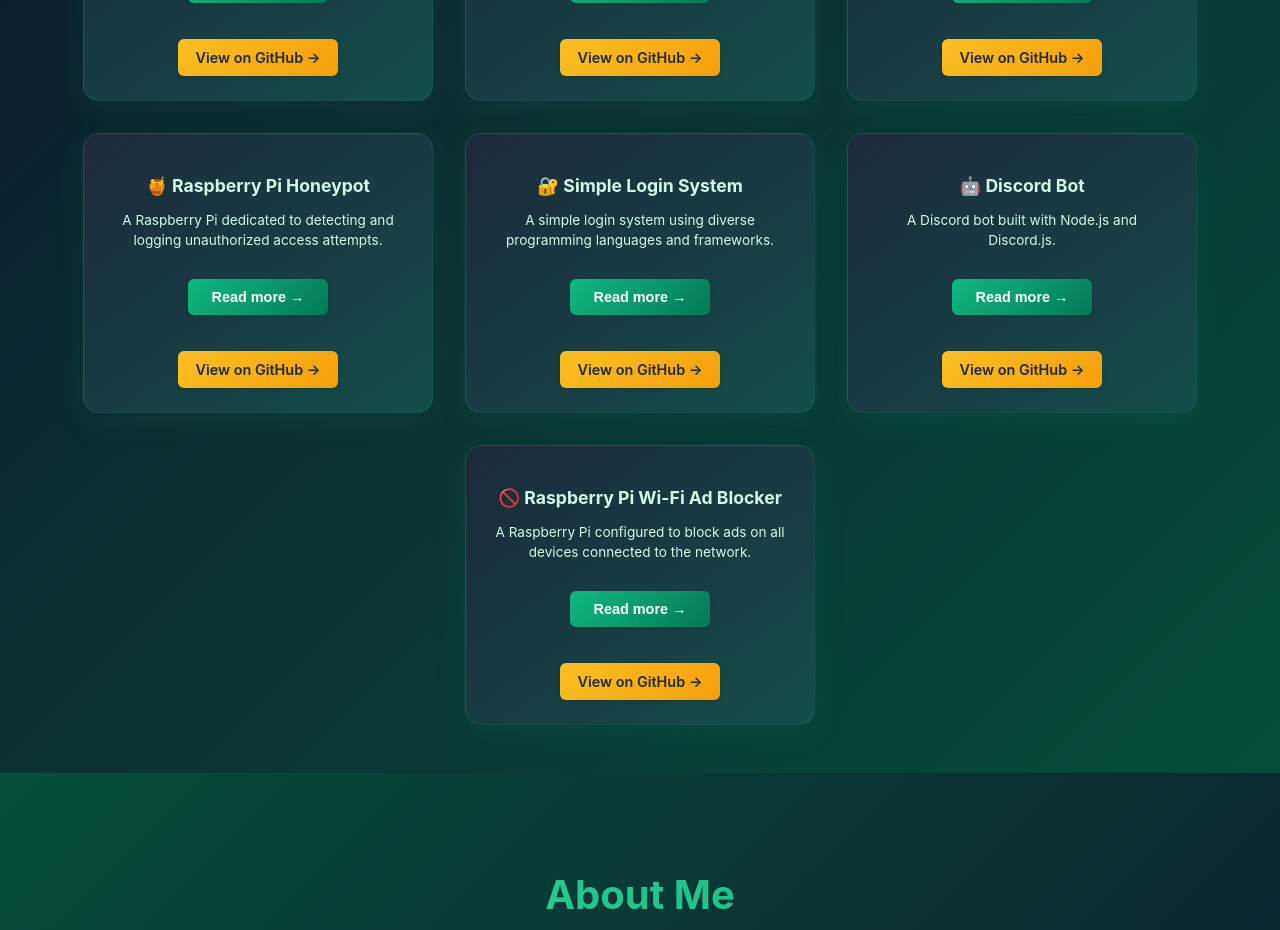
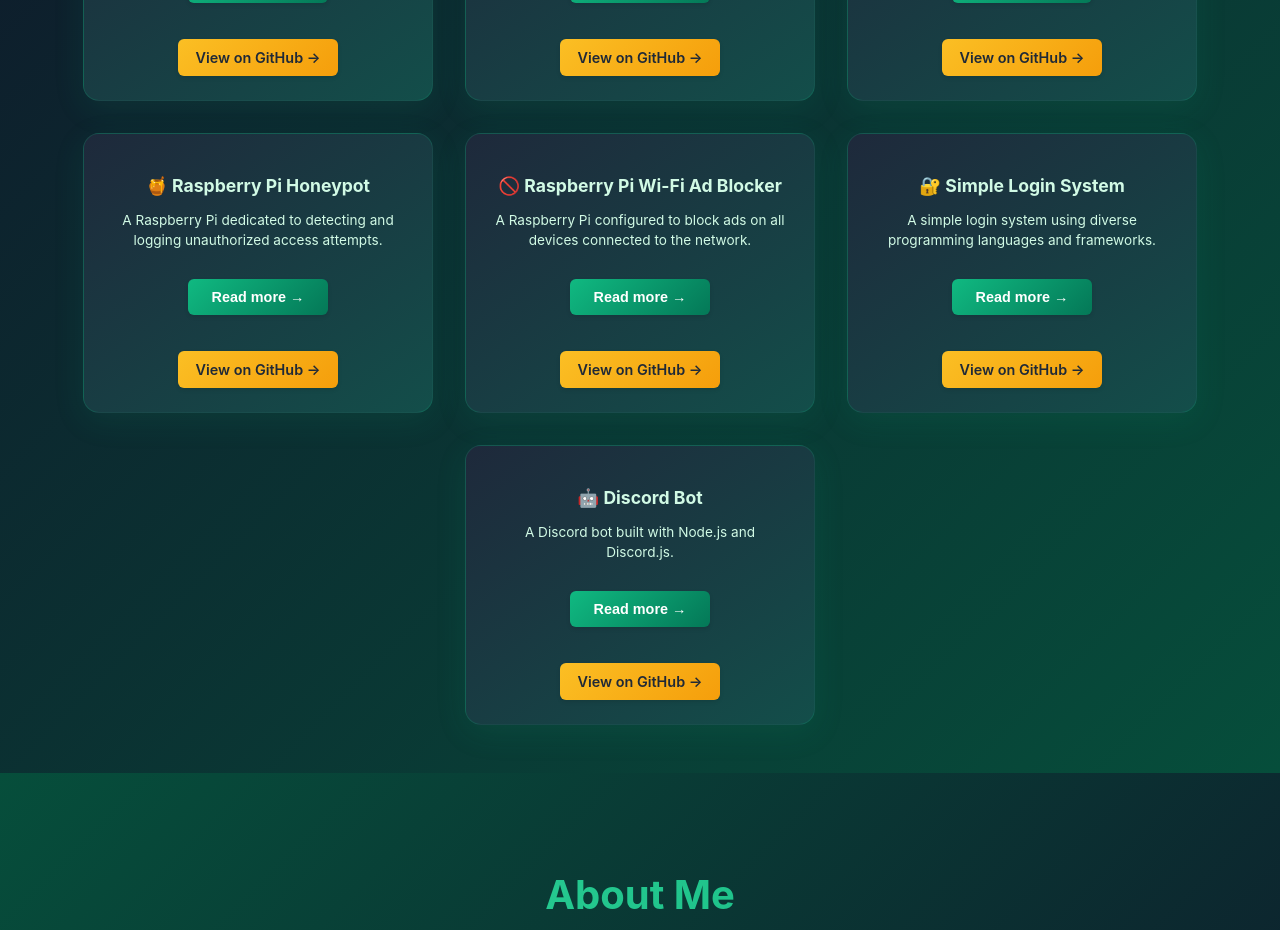
Before and after one commit to troyvolpe/Dev-Portfolio, a React (Create React App) app in the folder dev-portfolio/: page / in a window 1280 px wide. Shown: the part 1160-2090 px from the top of the page. Built offline with nearby package versions, Linux system fonts and the light colour scheme; no server answers.

Commit message:
Changed the order

```diff
--- a/dev-portfolio/src/components/Projects.js
+++ b/dev-portfolio/src/components/Projects.js
@@ -44,6 +44,12 @@ const projects = [
     link: 'https://github.com/troyvolpe/Raspberry-Pi-Honeypot',
   },
   {
+    title: '🚫 Raspberry Pi Wi-Fi Ad Blocker',
+    description: 'A Raspberry Pi configured to block ads on all devices connected to the network.',
+    details: 'This project involves setting up a Raspberry Pi to act as a network-wide ad blocker. By utilizing Pi-hole, a popular open-source software, I was able to filter out unwanted advertisements at the DNS level. The setup includes a user-friendly web interface for monitoring and managing blocked domains.',
+    link: 'https://github.com/troyvolpe/Raspberry-Pi-WiFi-Ad-Blocker'
+  },
+  {
     title: '🔐 Simple Login System',
     description: 'A simple login system using diverse programming languages and frameworks.',
     details: 'Multi-language authentication system showcasing various implementation approaches. Includes versions in Python (Flask), JavaScript (Node.js), and Java. Features user registration, login/logout, and session management.',
@@ -54,12 +60,6 @@ const projects = [
     description: 'A Discord bot built with Node.js and Discord.js.',
     details: 'A feature-rich Discord bot that provides various utilities and fun commands. Built with Node.js and the Discord.js library.',
     link: 'https://github.com/troyvolpe/Discord-Bot',
-  },
-  {
-    title: '🚫 Raspberry Pi Wi-Fi Ad Blocker',
-    description: 'A Raspberry Pi configured to block ads on all devices connected to the network.',
-    details: 'This project involves setting up a Raspberry Pi to act as a network-wide ad blocker. By utilizing Pi-hole, a popular open-source software, I was able to filter out unwanted advertisements at the DNS level. The setup includes a user-friendly web interface for monitoring and managing blocked domains.',
-    link: 'https://github.com/troyvolpe/Raspberry-Pi-WiFi-Ad-Blocker'
   }
 ];
 
```
